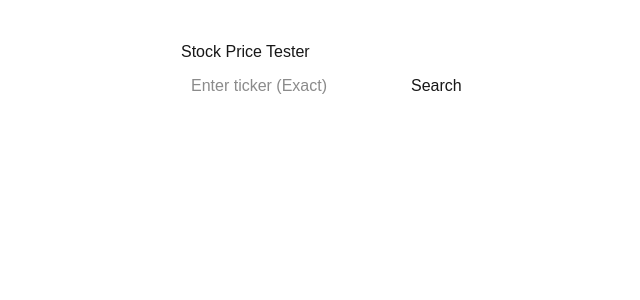
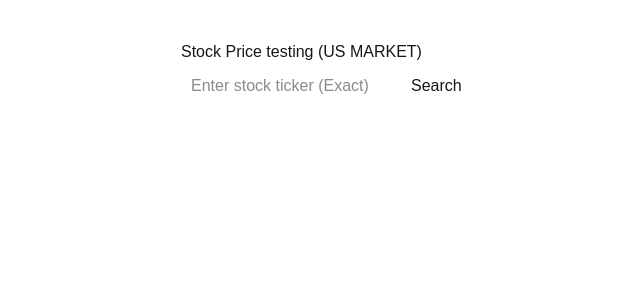
Before and after one commit to zander1650/WebDevStockApp, a Next.js app: page / in a window 1280 px wide. Shown: the top 300 px of the page, without its empty margins (199-839 px from the left). Built offline with nearby package versions, Linux system fonts and the light colour scheme.

Commit message:
Changed style a little

```diff
--- a/app/page.js
+++ b/app/page.js
@@ -42,15 +42,15 @@ try {
 
   return (
   <div style={{ padding: "40px", fontFamily: "Arial, sans-serif", maxWidth: "600px", margin: "auto" }}>
-      <h1>Stock Price Tester</h1>
+      <h1>Stock Price testing (US MARKET)</h1>
 
       <div style={{ marginBottom: "20px" }}>
         <input
           type="text"
-          placeholder="Enter ticker (Exact)"
+          placeholder="Enter stock ticker (Exact)"
           value={ticker}
           onChange={(e) => setTicker(e.target.value)}
-          onKeyPress={(e) => e.key === "Enter" && searchStock()}
+          onKeyDown={(e) => e.key === "Enter" && searchStock()}
           style={{ padding: "10px", width: "200px", fontSize: "16px",}}
         />
         <button onClick={searchStock} disabled={loading} style={{ padding: "10px 20px", marginLeft: "10px" }}>
@@ -66,7 +66,7 @@ try {
           <p><strong>Current Price:</strong> ${data.c?.toFixed(2)}</p>
           <p><strong>Change Today:</strong>
             <span style={{ color: data.c >= data.pc ? "green" : "red" }}>
-              {" "}{data.c >= data.pc ? "↑" : "↓"} {((data.c - data.pc)/data.pc*100).toFixed(2)}%
+              {" "}{data.c >= data.pc ? "up" : "down"} {((data.c - data.pc)/data.pc*100).toFixed(2)}%
             </span>
           </p>
           <p>Previous Close: ${data.pc?.toFixed(2)}</p>
```
